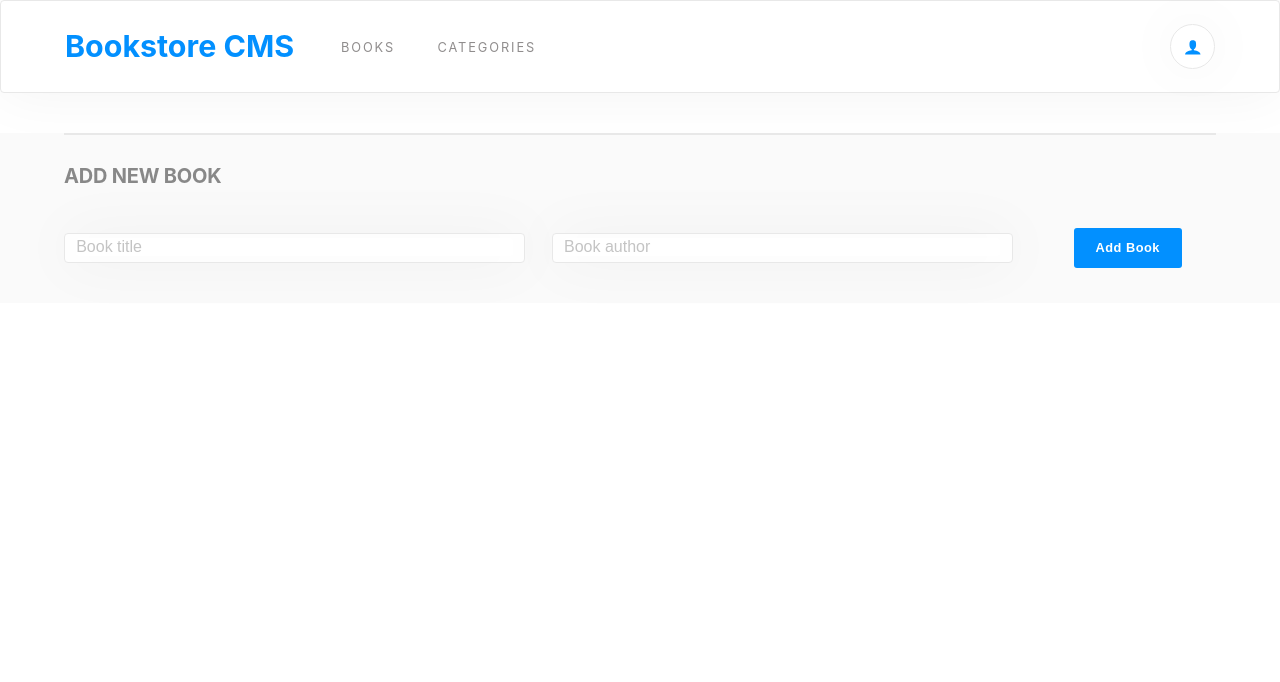
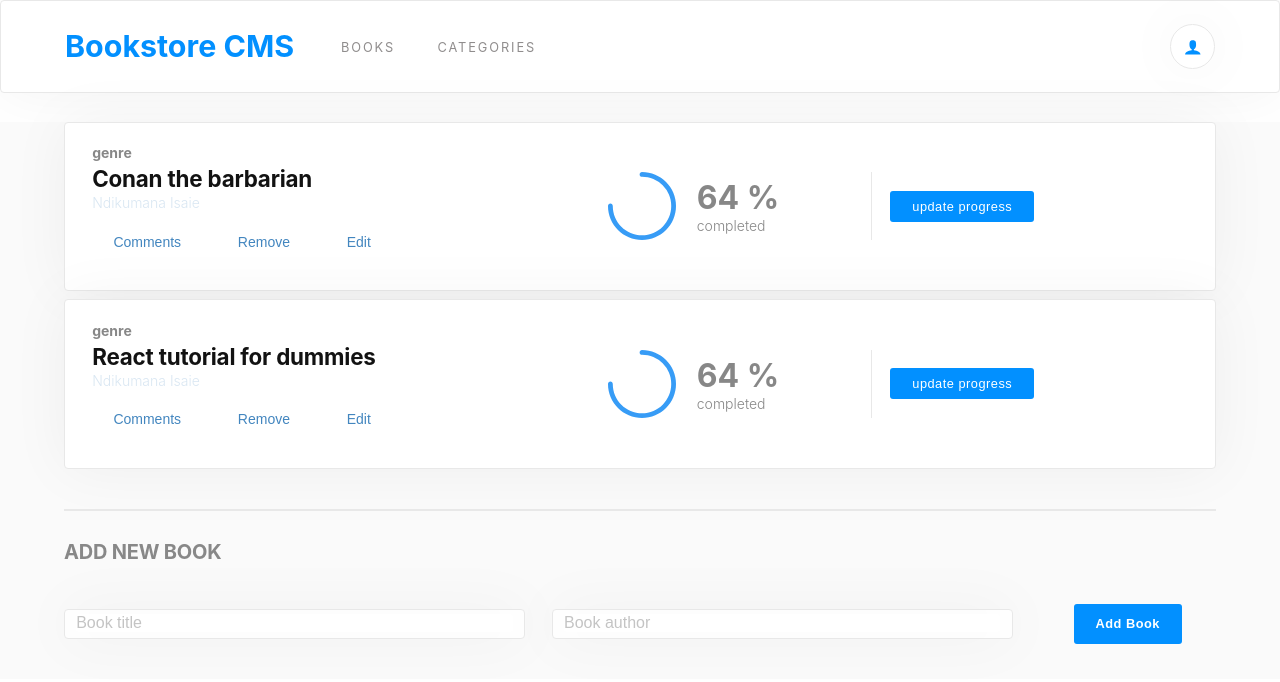
Before and after one commit to ndikumanaisaie/ReactBookStore, a React (Create React App) app: page / in a window 1280 px wide. Shown: the top 682 px of the page. Built offline with nearby package versions, Linux system fonts and the light colour scheme.

Commit message:
Add Check Status functionality

```diff
--- a/src/assets/styles/styles.css
+++ b/src/assets/styles/styles.css
@@ -38,7 +38,7 @@ button {
 }
 
 .check-status {
-  margin-left: 31.125rem;
+  margin-left: 50%;
   font-size: 0.8rem;
   font-weight: 300;
   letter-spacing: 0.5px;
@@ -54,3 +54,8 @@ button {
   cursor: pointer;
   transform: scale(1.1);
 }
+
+.h1 {
+  font-size: 36px;
+  margin-left: 50%;
+}
--- a/src/components/AddBookForm.jsx
+++ b/src/components/AddBookForm.jsx
@@ -1,9 +1,9 @@
 /* eslint-disable no-alert */
 import React, { useState } from 'react';
-import '../assets/styles/addNewBook.css';
 import { useDispatch } from 'react-redux';
 import { nanoid } from '@reduxjs/toolkit';
 import { addBook } from '../features/books/bookSlice';
+import '../assets/styles/addNewBook.css';
 
 const AddBookForm = () => {
   const [inputText, setInputText] = useState({
--- a/src/features/books/bookSlice.js
+++ b/src/features/books/bookSlice.js
@@ -5,12 +5,22 @@ const bookSlice = createSlice({
   name: 'books',
   initialState: {
     book: {},
-    books: [],
+    books: [
+      {
+        title: 'Conan the barbarian',
+        author: 'Ndikumana Isaie',
+        id: '2wEoOULJ9t76goGgjhPZn',
+      },
+      {
+        title: 'React tutorial for dummies',
+        author: 'Ndikumana Isaie',
+        id: '2wEoOULJ9t76aoGgjhPZn',
+      },
+    ],
   },
   reducers: {
     addBook: (state, action) => {
       state.books.push(action.payload);
-      localStorage.setItem('books', JSON.stringify({ ...action.payload }));
     },
     removeBook: (state, action) => {
       const { id } = action.payload;
--- a/src/features/categories/categorySlice.js
+++ b/src/features/categories/categorySlice.js
@@ -4,11 +4,12 @@ import { createSlice } from '@reduxjs/toolkit';
 const categorySlice = createSlice({
   name: 'categories',
   initialState: {
+    data: '',
     categories: [],
   },
   reducers: {
     checkStatus: (state) => {
-      state.books.push('Under construction');
+      state.data = 'Under constuction';
     },
   },
 });
--- a/src/pages/CheckStatus.jsx
+++ b/src/pages/CheckStatus.jsx
@@ -1,7 +1,21 @@
 import React from 'react';
+import { useDispatch, useSelector } from 'react-redux';
+import { checkStatus } from '../features/categories/categorySlice';
 
-const CheckStatus = () => (
-  <button type="button" className="check-status">Check Status</button>
-);
+const CheckStatus = () => {
+  const { data } = useSelector((state) => (state.categories));
+
+  const dispatch = useDispatch();
+  const handleClick = () => {
+    dispatch(checkStatus());
+  };
+
+  return (
+    <>
+      <button type="button" className="check-status" onClick={handleClick}>Check Status</button>
+      <h1 className="h1">{data}</h1>
+    </>
+  );
+};
 
 export default CheckStatus;
```
